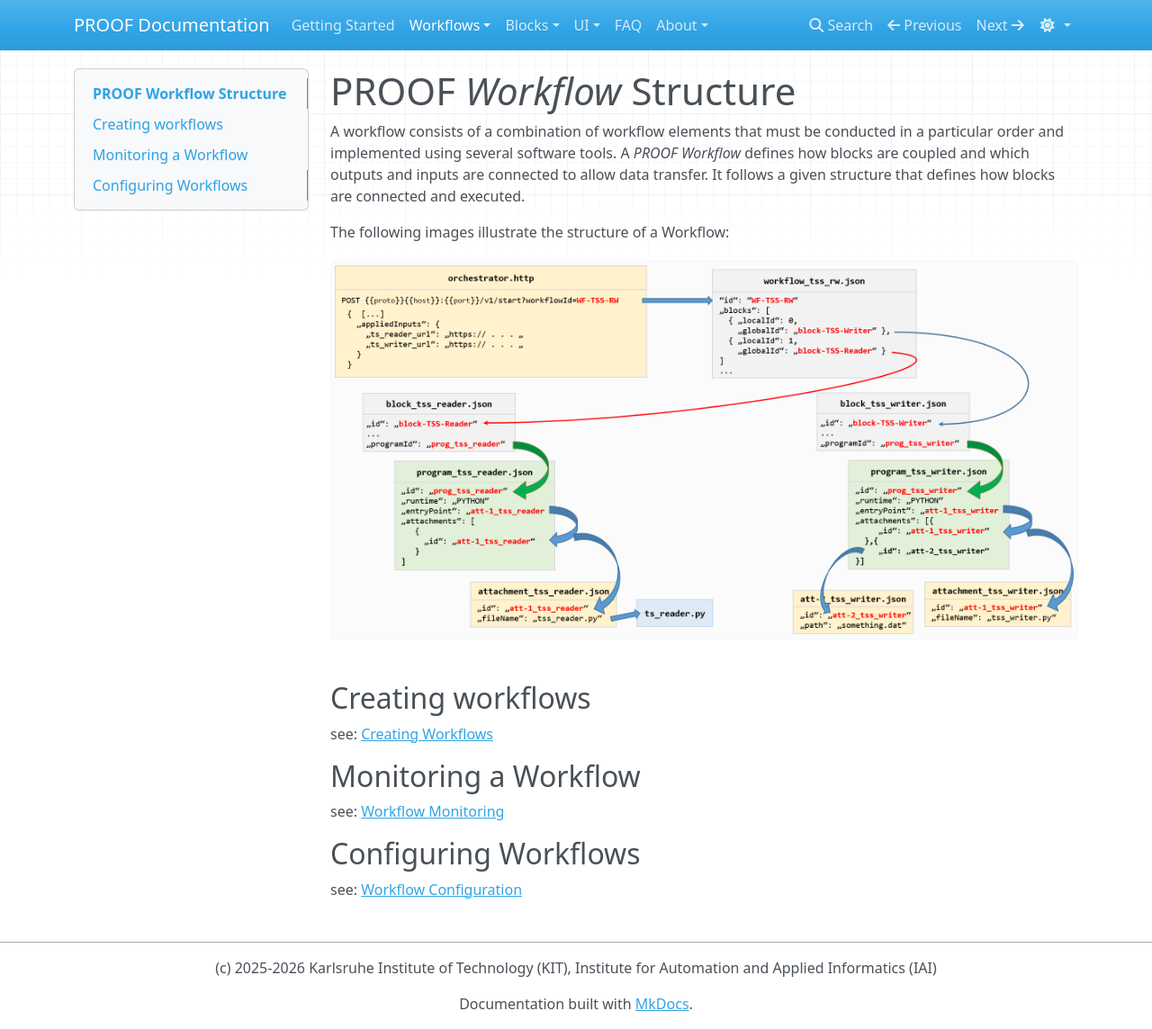
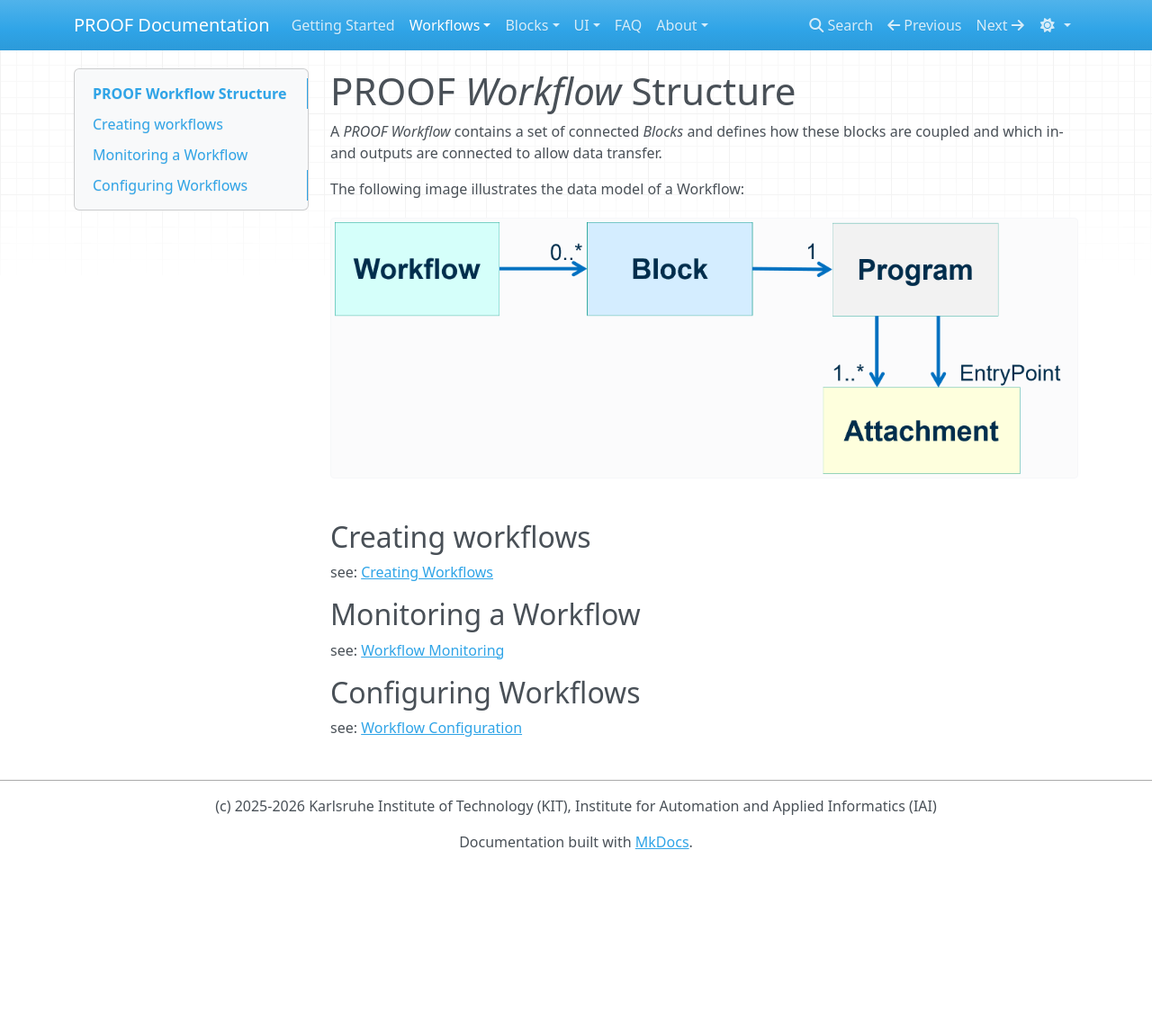
Before and after one commit to KIT-IAI-PROOF/kit-iai-proof.github.io, an MkDocs documentation site: the page built from docs/Workflow/proof-workflows.md, in a window 1280 px wide and 1144 px high. Shown: the whole window at 90% size. Built offline with MkDocs 1.6.1, drawn with Linux system fonts in a browser that asks for light colours; nearby versions of some CDN libraries.

Commit message:
fix: remove duplicated workflow description and add data model, correct the link

```diff
--- a/docs/Workflow/proof-workflows.md
+++ b/docs/Workflow/proof-workflows.md
@@ -1,16 +1,14 @@
 # PROOF *Workflow* Structure
-A workflow consists of a combination of workflow elements that must be conducted in a particular order and implemented
-using several software tools.
-A *PROOF Workflow* defines how blocks are coupled and which outputs and inputs are connected to allow data transfer.
-It follows a given structure that defines how blocks are connected and executed.
+A *PROOF Workflow* contains a set of connected *Blocks* and defines how these blocks are coupled and which in- and outputs are connected to allow data transfer.
 
-The following images illustrate the structure of a Workflow:
-![PROOF Workflow Structure](../Images/2024-06-28_WorkflowHierarchy.png)
+The following image illustrates the data model of a Workflow:
+![PROOF Workflow Data Model](../Images/workflow/Workflow-Datamodell.png)
+<!--![PROOF Workflow Structure](../Images/2024-06-28_WorkflowHierarchy.png)-->
 
 <!--<img src="2024-06-28_WorkflowHierarchy.png" alt="drawing with given size ..." width="800"/>-->
 
 ## Creating workflows
-see: [Creating Workflows](creating-workflows.md)
+see: [Creating Workflows](../UI/creating-workflows.md)
 
 ## Monitoring a Workflow
 
```
Also changed, not shown: docs/Images/workflow/Workflow-Datamodell.png (added).
